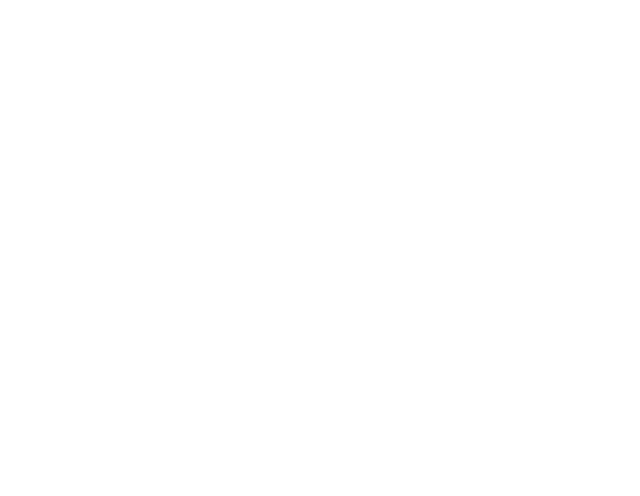
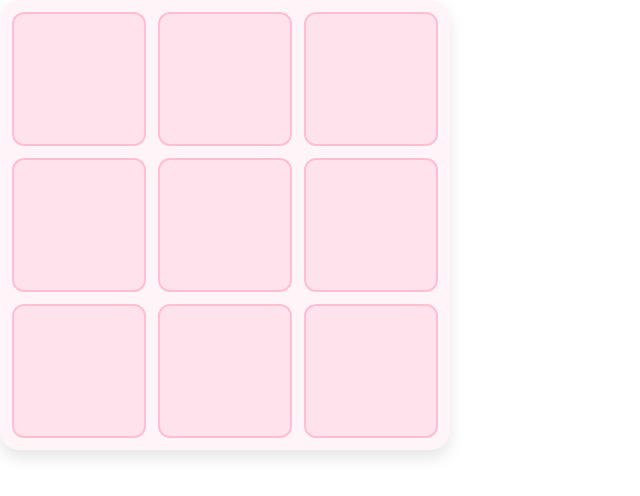
Before and after one commit to SK1NPALL/project-tic-tac-toe, a React (Vite) app: page / in a window 1280 px wide. Shown: the top 496 px of the page, without its empty margins (0-640 px from the left). Built offline with nearby package versions, Linux system fonts and the light colour scheme.

Commit message:
Fix bug
-delete squareboard argument
-rename function

```diff
--- a/src/App.jsx
+++ b/src/App.jsx
@@ -2,6 +2,7 @@
 import reactLogo from './assets/react.svg'
 import viteLogo from '/vite.svg'
 import './App.css'
+import SquareBoard from './assets/components/SquareBoard'
 
 function App() {
   // Put varible or function here
@@ -9,6 +10,7 @@
   return (
     <>
       {/* Put components here */}
+      <SquareBoard></SquareBoard>
     </>
   )
 }
--- a/src/assets/components/SquareBoard.jsx
+++ b/src/assets/components/SquareBoard.jsx
@@ -1,38 +1,38 @@
 // src/components/SquareBoard.jsx
 import React from 'react';
 
-function SquareBoard({ board, onSquareClick }) {
+function SquareBoard({}) {
   return (
     <div className="square-container">
-      <div className="square sq1" onClick={() => onSquareClick(0)}>
-        {board[0]}
+      <div className="square sq1" onClick={() => handleClick(0)}>
+
       </div>
-      <div className="square sq2" onClick={() => onSquareClick(1)}>
-        {board[1]}
+      <div className="square sq2" onClick={() => handleClick(1)}>
+
       </div>
-      <div className="square sq3" onClick={() => onSquareClick(2)}>
-        {board[2]}
+      <div className="square sq3" onClick={() => handleClick(2)}>
+
       </div>
-      <div className="square sq4" onClick={() => onSquareClick(3)}>
-        {board[3]}
+      <div className="square sq4" onClick={() => handleClick(3)}>
+
       </div>
-      <div className="square sq5" onClick={() => onSquareClick(4)}>
-        {board[4]}
+      <div className="square sq5" onClick={() => handleClick(4)}>
+
       </div>
-      <div className="square sq6" onClick={() => onSquareClick(5)}>
-        {board[5]}
+      <div className="square sq6" onClick={() => handleClick(5)}>
+
       </div>
-      <div className="square sq7" onClick={() => onSquareClick(6)}>
-        {board[6]}
+      <div className="square sq7" onClick={() => handleClick(6)}>
+
       </div>
-      <div className="square sq8" onClick={() => onSquareClick(7)}>
-        {board[7]}
+      <div className="square sq8" onClick={() => handleClick(7)}>
+
       </div>
-      <div className="square sq9" onClick={() => onSquareClick(8)}>
-        {board[8]}
+      <div className="square sq9" onClick={() => handleClick(8)}>
+
       </div>
     </div>
-  );
+  )
 }
 
 export default SquareBoard
```
